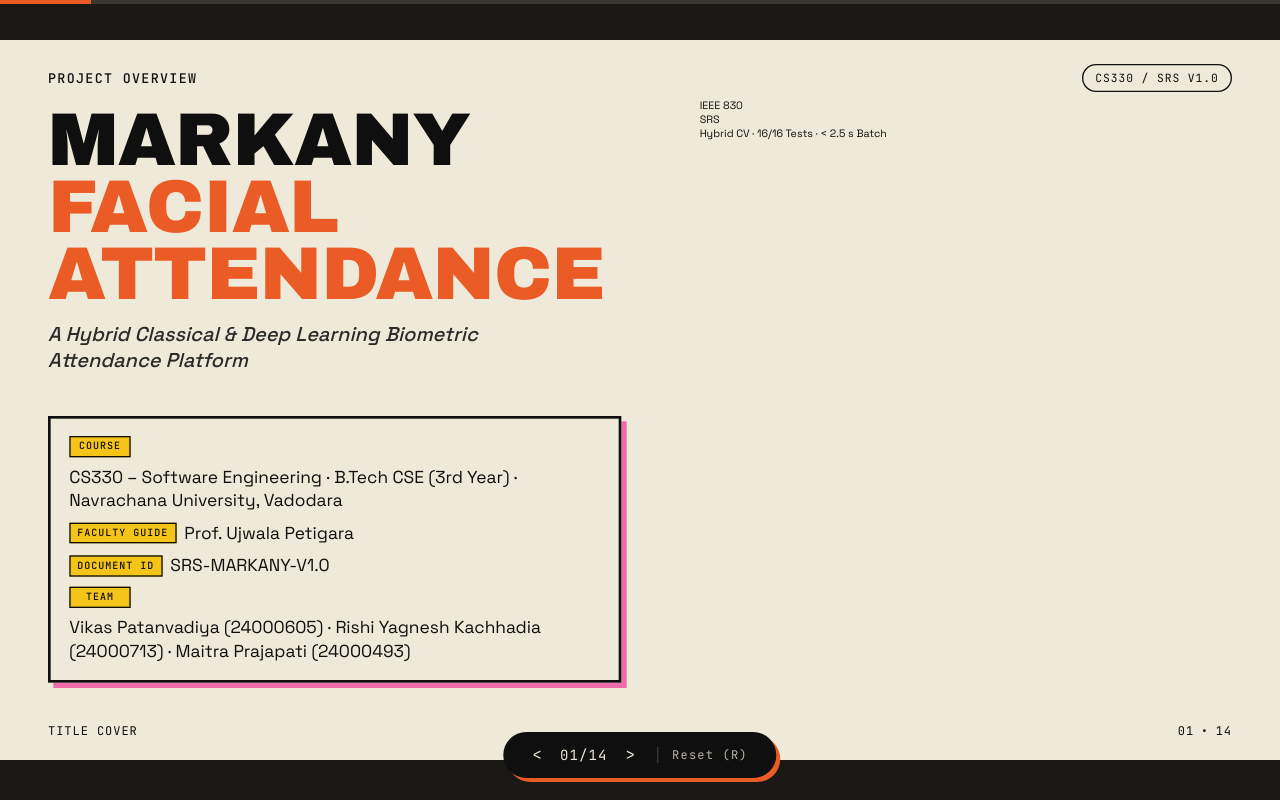
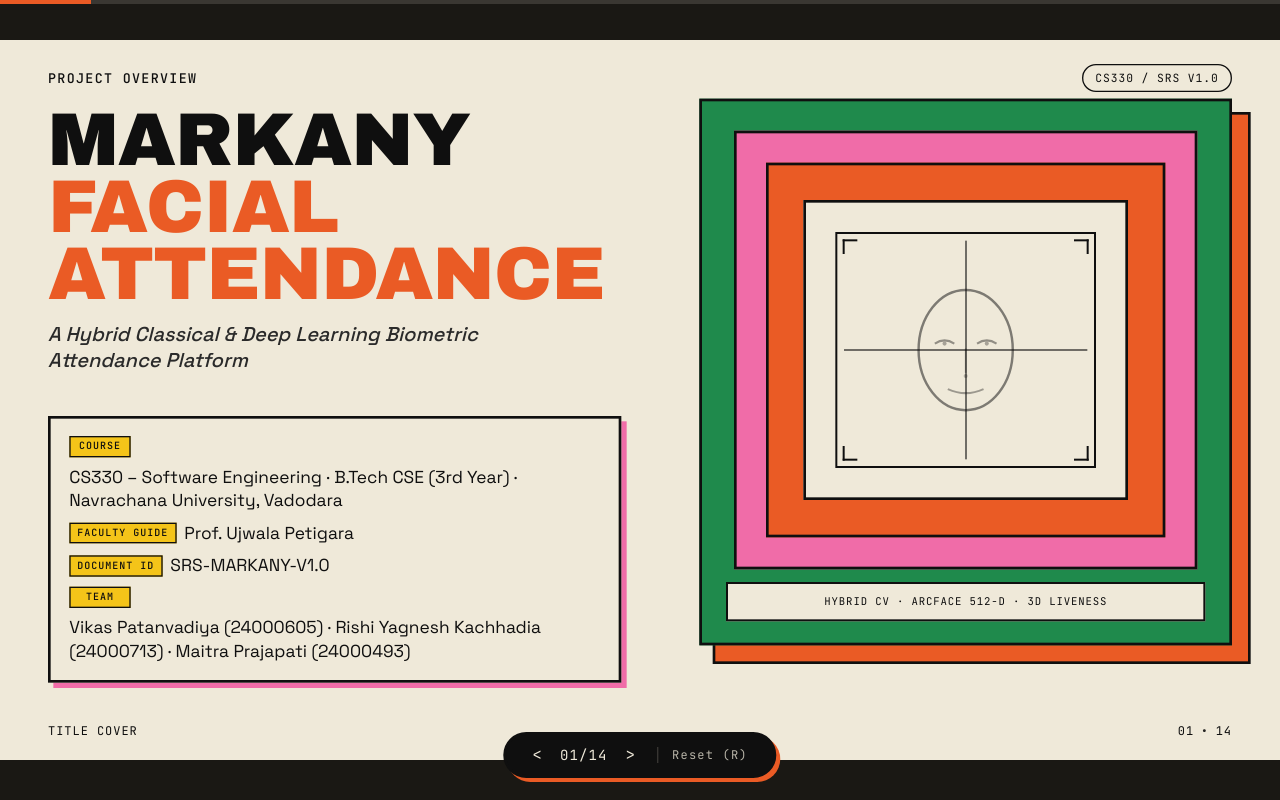
Before and after one commit to Rishi-and-his-code/markany-cs330-presentation, a plain HTML site: page index.html in a window 1280 px wide. Drawn offline with Linux system fonts and the light colour scheme.

Commit message:
Restore title-slide face-scan poster with nested frames.
Bring back the green/pink/orange rectangles, abstract facial outline, reticle, and Hybrid CV badge on slide 01.

Co-authored-by: Cursor <cursoragent@cursor.com>

```diff
--- a/index.html
+++ b/index.html
@@ -1507,15 +1507,33 @@
               <div><strong>Team</strong>Vikas Patanvadiya (24000605) · Rishi Yagnesh Kachhadia (24000713) · Maitra Prajapati (24000493)</div>
             </div>
           </div>
-          <div class="s01-right reveal reveal-d2">
-            <div class="s01-stack">
-              <div class="s01-card c1"></div>
-              <div class="s01-card c2"></div>
-              <div class="s01-card c3">
-                <div class="big">IEEE 830<br />SRS</div>
-                <div>Hybrid CV · 16/16 Tests · &lt; 2.5 s Batch</div>
-              </div>
+          <div class="s01-poster reveal reveal-d2" aria-hidden="true">
+            <div class="s01-frame f1"></div>
+            <div class="s01-frame f2"></div>
+            <div class="s01-frame f3"></div>
+            <div class="s01-scan">
+              <svg class="s01-face" viewBox="0 0 200 240" xmlns="http://www.w3.org/2000/svg">
+                <!-- Soft abstract face silhouette -->
+                <ellipse cx="100" cy="120" rx="58" ry="74" fill="none" stroke="#0F0F0F" stroke-width="3" opacity="0.55"/>
+                <!-- Light eye arcs -->
+                <path d="M62 112 Q74 104 86 112" fill="none" stroke="#0F0F0F" stroke-width="2.5" opacity="0.45"/>
+                <path d="M114 112 Q126 104 138 112" fill="none" stroke="#0F0F0F" stroke-width="2.5" opacity="0.45"/>
+                <!-- Soft nose suggestion -->
+                <path d="M100 118 L100 148" fill="none" stroke="#0F0F0F" stroke-width="2" opacity="0.35"/>
+                <!-- Soft mouth arc -->
+                <path d="M78 168 Q100 178 122 168" fill="none" stroke="#0F0F0F" stroke-width="2.5" opacity="0.4"/>
+                <!-- Subtle landmark dots -->
+                <circle cx="74" cy="112" r="2.5" fill="#0F0F0F" opacity="0.35"/>
+                <circle cx="126" cy="112" r="2.5" fill="#0F0F0F" opacity="0.35"/>
+                <circle cx="100" cy="152" r="2.5" fill="#0F0F0F" opacity="0.3"/>
+              </svg>
+              <div class="s01-reticle"></div>
+              <span class="s01-corner tl"></span>
+              <span class="s01-corner tr"></span>
+              <span class="s01-corner bl"></span>
+              <span class="s01-corner br"></span>
             </div>
+            <div class="s01-badge">Hybrid CV · ArcFace 512-D · 3D Liveness</div>
           </div>
         </div>
         <div class="slide-meta">
```
Also changed, not shown: markany_cs330_presentation.html (+26 -8 lines).
